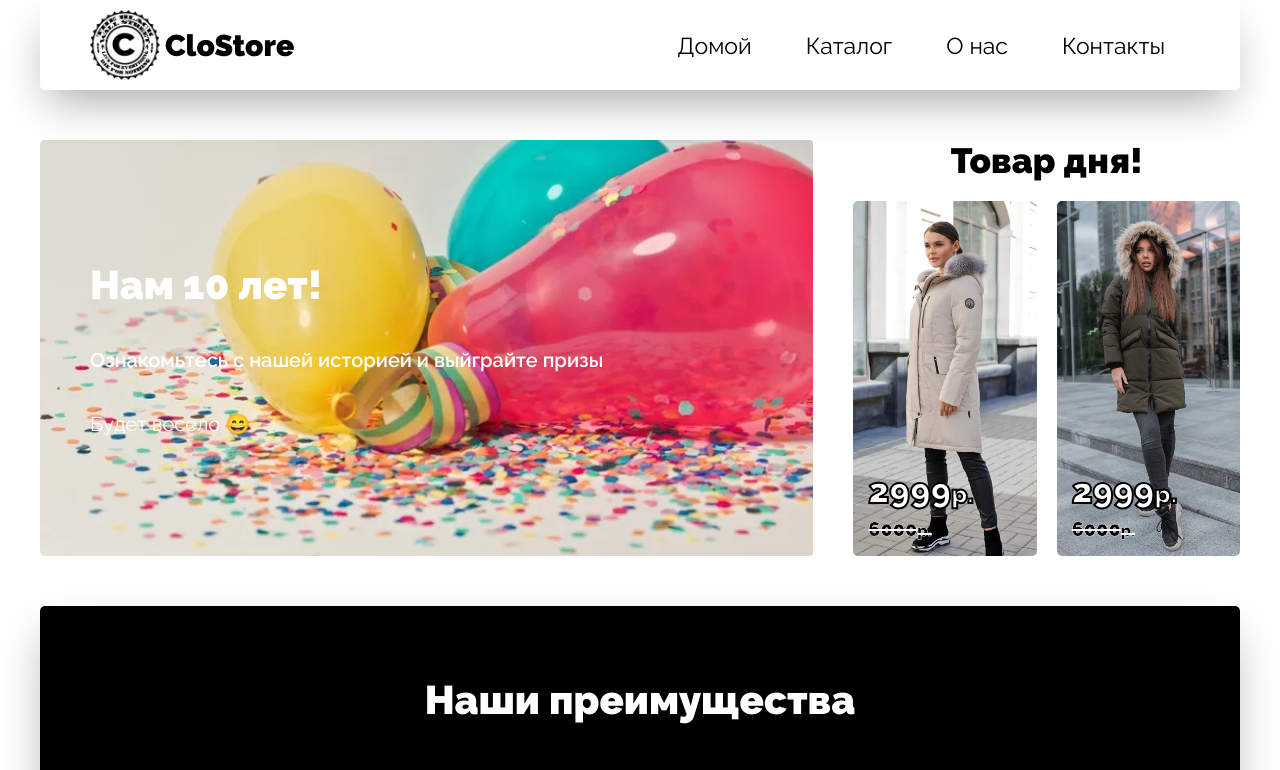
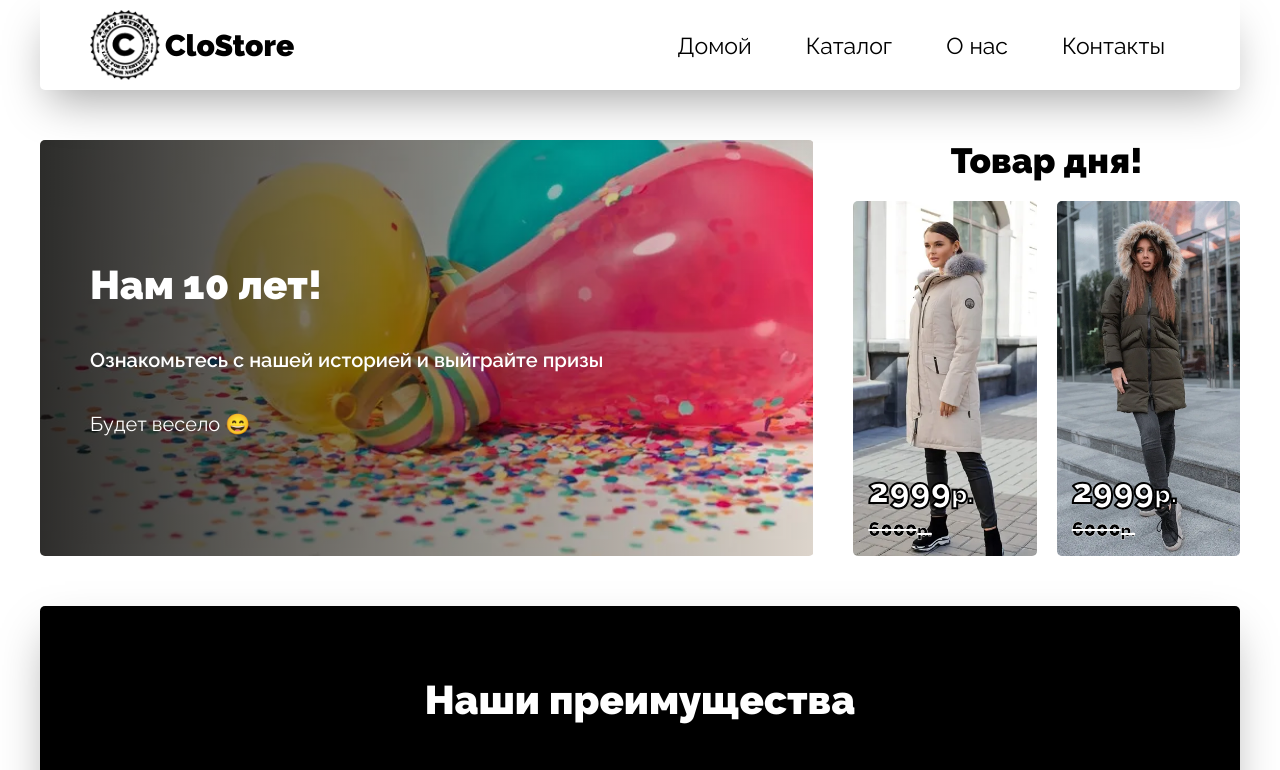
Before and after one commit to AndreyK1ryanov/CloStore, a plain HTML site: page index.html in a window 1280 px wide. Shown: the top 770 px of the page. Drawn offline with Linux system fonts and the light colour scheme.

Commit message:
daily_update

```diff
--- a/less/style.less
+++ b/less/style.less
@@ -460,7 +460,7 @@ button{
             top: 0;
             left: 0;
             background: transparent;
-            background-image: linear-gradient( left, @black, rgba(255, 255, 255, 0));
+            background-image: linear-gradient( left, black, rgba(255, 255, 255, 0));
             opacity: 0.8;
             border-radius: 5px;
         }
```
Also changed, not shown: css/style.css.
